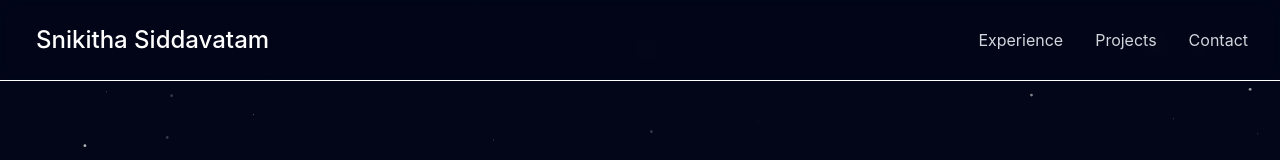
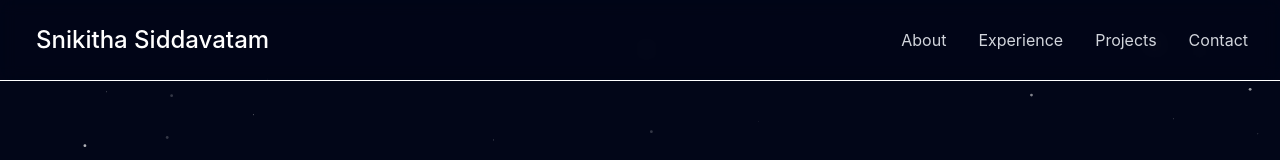
Before and after one commit to snikithasiddavatam/snikithasiddavatam.github.io, a React (Vite) app: page / in a window 1280 px wide. Shown: the top 160 px of the page. Built offline with nearby package versions, Linux system fonts and the light colour scheme.

Commit message:
about page

```diff
--- a/src/App.jsx
+++ b/src/App.jsx
@@ -1,5 +1,6 @@
 import Navbar from "./components/Navbar"
 import Hero from "./components/Hero"
+import About from "./components/About"
 import Experience from "./components/Experience"
 import Projects from "./components/Projects"
 import Contact from "./components/Contact"
@@ -12,6 +13,7 @@ function App() {
       <div className="min-h-screen text-white overflow-auto">
         <Navbar />
         <Hero />
+        <About />
         <Experience />
         <Projects />
         <Contact />
--- /dev/null
+++ b/src/components/About.jsx
@@ -0,0 +1,3 @@
+export default function About() {
+    return <div></div>
+}
--- a/src/components/Navbar.jsx
+++ b/src/components/Navbar.jsx
@@ -19,6 +19,7 @@ export default function Navbar() {
                 </div>
                 {/* Nav Links */}
                 <div className="hidden md:flex items-center space-x-6 lg: space-x-8">
+                    <a href="#about" className="text-gray-300 hover:text-white text-sm lg:text-base">About</a>
                     <a href="#experience" className="text-gray-300 hover:text-white text-sm lg:text-base">Experience</a>
                     <a href="#projects" className="text-gray-300 hover:text-white text-sm lg:text-base">Projects</a>
                     <a href="#contact" className="text-gray-300 hover:text-white text-sm lg:text-base">Contact</a>
@@ -38,6 +39,7 @@ export default function Navbar() {
         {mobileMenuIsOpen && (
             <div>
                 <div>
+                    <a href="#about" className="text-gray-300 hover:text-white text-sm lg:text-base">About</a>
                     <a href="#experience" className="text-gray-300 hover:text-white text-sm lg:text-base">Experience</a>
                     <a href="#projects" className="text-gray-300 hover:text-white text-sm lg:text-base">Projects</a>
                     <a href="#contact" className="text-gray-300 hover:text-white text-sm lg:text-base">Contact</a>
```
